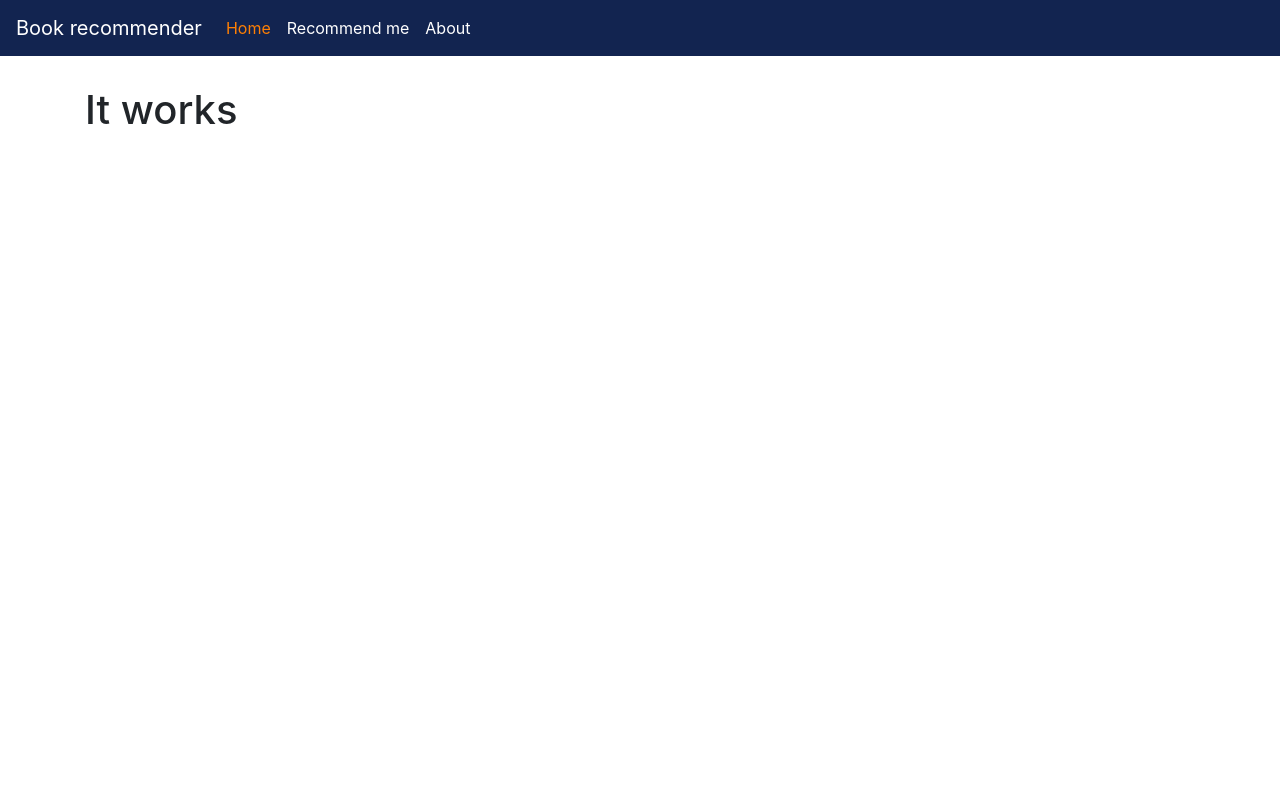
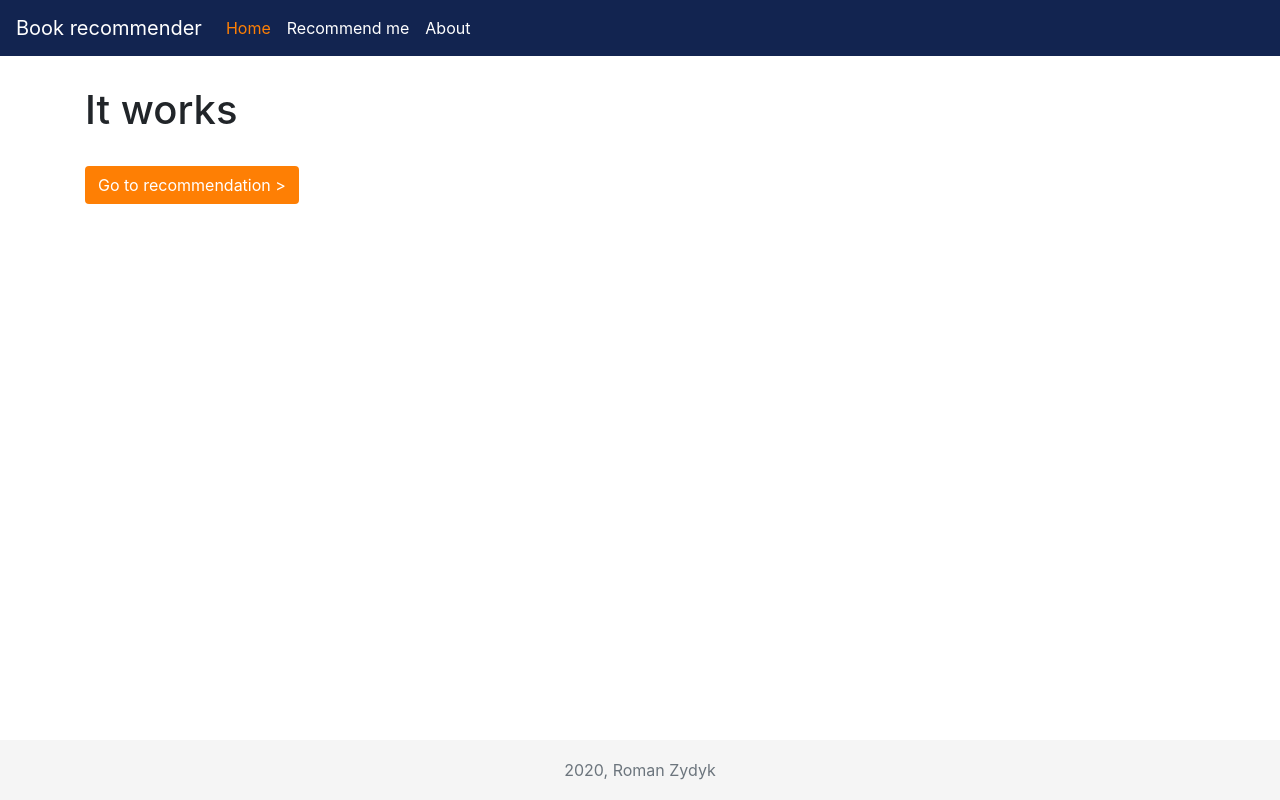
Before and after one commit to romanzdk/books-recommender, a Flask app: page / in a window 1280 px wide. Run offline with Flask 2, Linux system fonts and the light colour scheme; parts of the project's set-up code (start-up, migrations or seed data) failed here and were passed over; some libraries are stand-ins or nearby versions.

Commit message:
small frontend changes

```diff
--- a/static/css/main.css
+++ b/static/css/main.css
@@ -27,3 +27,17 @@ a.active-link {
     background-color: #fe7f04;
     color: white;
 }
+
+.footer {
+    position: absolute;
+    bottom: 0;
+    width: 100%;
+    height: 60px;
+    line-height: 60px;
+    background-color: #f5f5f5;
+    text-align: center;
+}
+
+.footer a {
+    color: #6c757d!important;
+}
--- a/templates/home.html
+++ b/templates/home.html
@@ -1,6 +1,8 @@
 {% extends "layout.html" %} {% block home %}active-link{% endblock home %} {% block content %}
 <div class="container" style="padding-top: 30px;">
     <h1>It works</h1>
+    <br>
+    <a class="btn submit-btn" href="/recommend">Go to recommendation ></a>
 
 </div>
 {% endblock content %}
--- a/templates/layout.html
+++ b/templates/layout.html
@@ -33,6 +33,11 @@
 
     {% block content %}{% endblock content %}
 
+    <footer class="footer">
+        <div class="container">
+            <span class="text-muted">2020, <a href="romanzdk.com">Roman Zydyk</a></span>
+        </div>
+    </footer>
     </div>
 </body>
 
--- a/templates/recommend.html
+++ b/templates/recommend.html
@@ -26,7 +26,7 @@
         {% endfor %}
     </ul>
     {% endif %} {% endwith %} {% with no_book = get_flashed_messages(category_filter=['no_book']) %} {% if no_book %}
-    <p>We did not find any corresponding books :(</p>
+    <p>We are sorry, we did not find any corresponding books :(</p>
     {% endif %} {% endwith %}
 
 </div>
```
Also changed, not shown: README.md.
